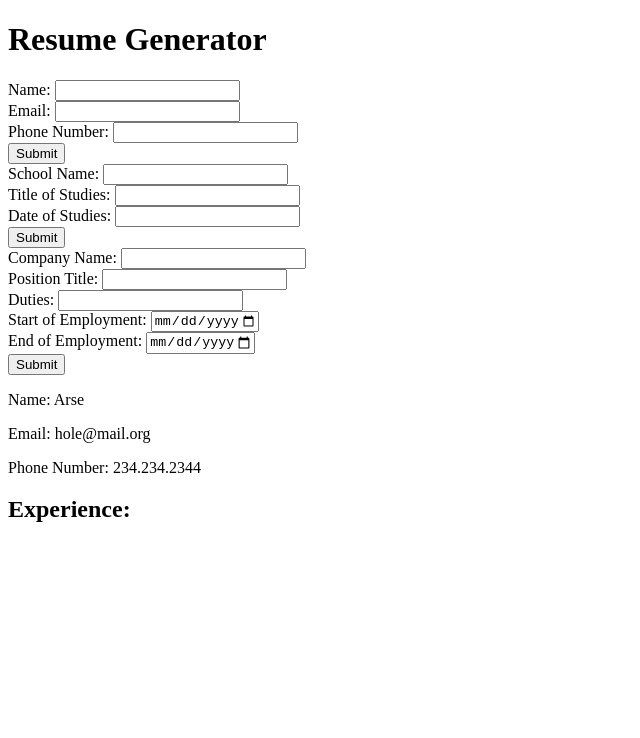
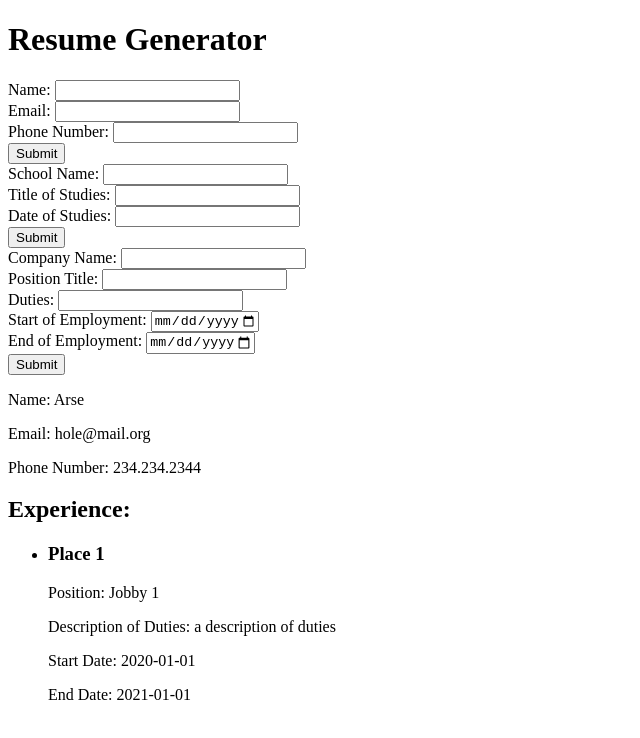
Before and after one commit to am1macdonald/cv-app, a React (Create React App) app: page / in a window 1280 px wide. Shown: the top 738 px of the page, without its empty margins (0-640 px from the left). Built offline with nearby package versions, Linux system fonts and the light colour scheme.

Commit message:
- add example job

```diff
--- a/src/App.js
+++ b/src/App.js
@@ -23,15 +23,17 @@ class App extends Component {
         titleOfStudy: "",
         dateOfStudy: ""
       }*/,
-      experience: []
-      // format //
-      /* {
-        companyName: "",
-        positionTitle: "",
-        duties: "",
-        datesOfEmployment: ""
-      }*/,
+      experience: [
+        {
+          companyName: "Place 1",
+          positionTitle: "Jobby 1",
+          duties: "a description of duties",
+          startDate: "2020-01-01",
+          endDate: "2021-01-01",
+        }
+      ]
     }
+
 
     this.updateInfo = this.updateInfo.bind(this);
     this.addExperience = this.addExperience.bind(this)
@@ -59,6 +61,7 @@ class App extends Component {
     this.setState({
       experience: [...this.state.experience, obj]
     })
+    localStorage.setItem('state', this.state)
   }
 
 
```
